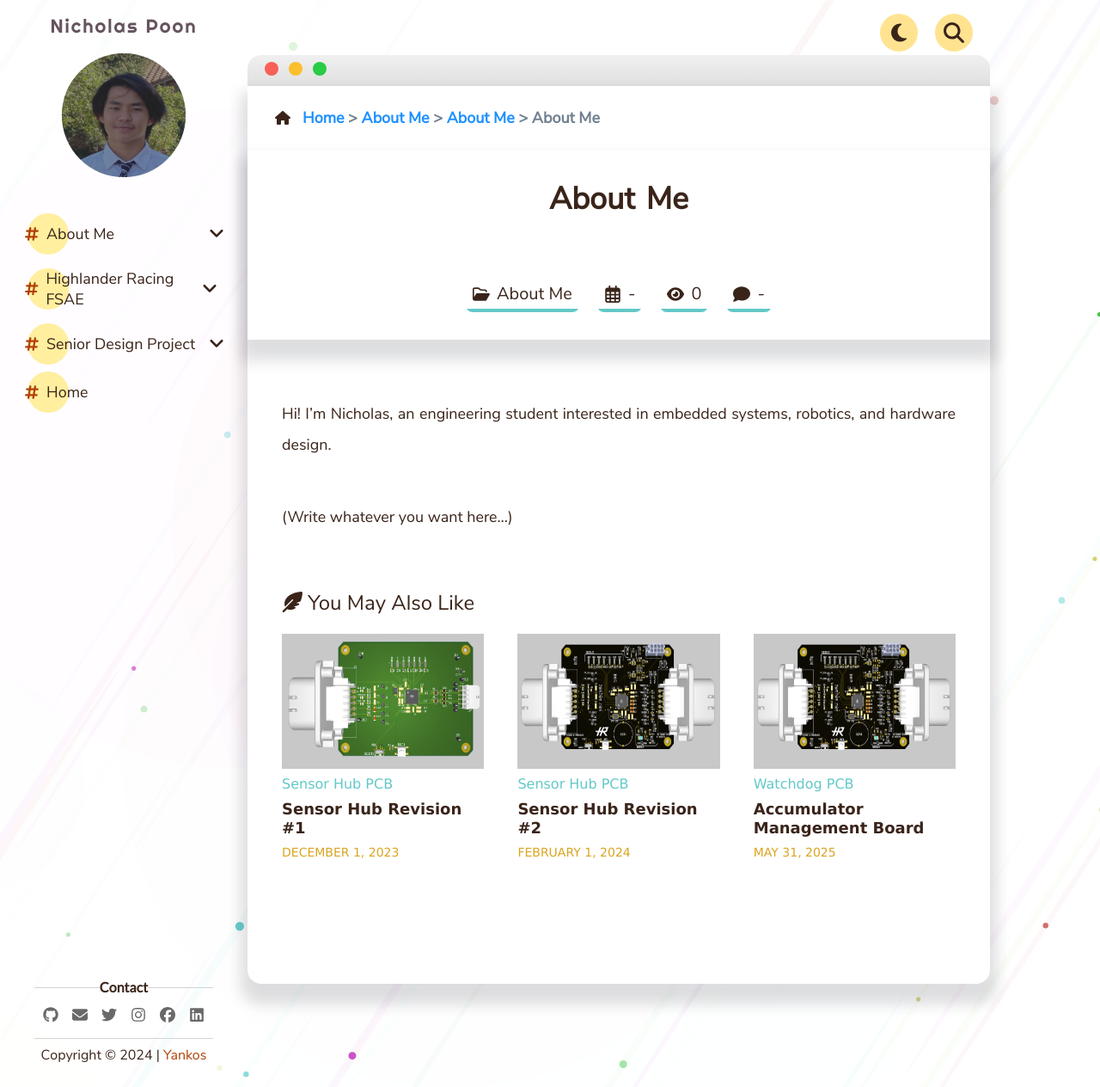
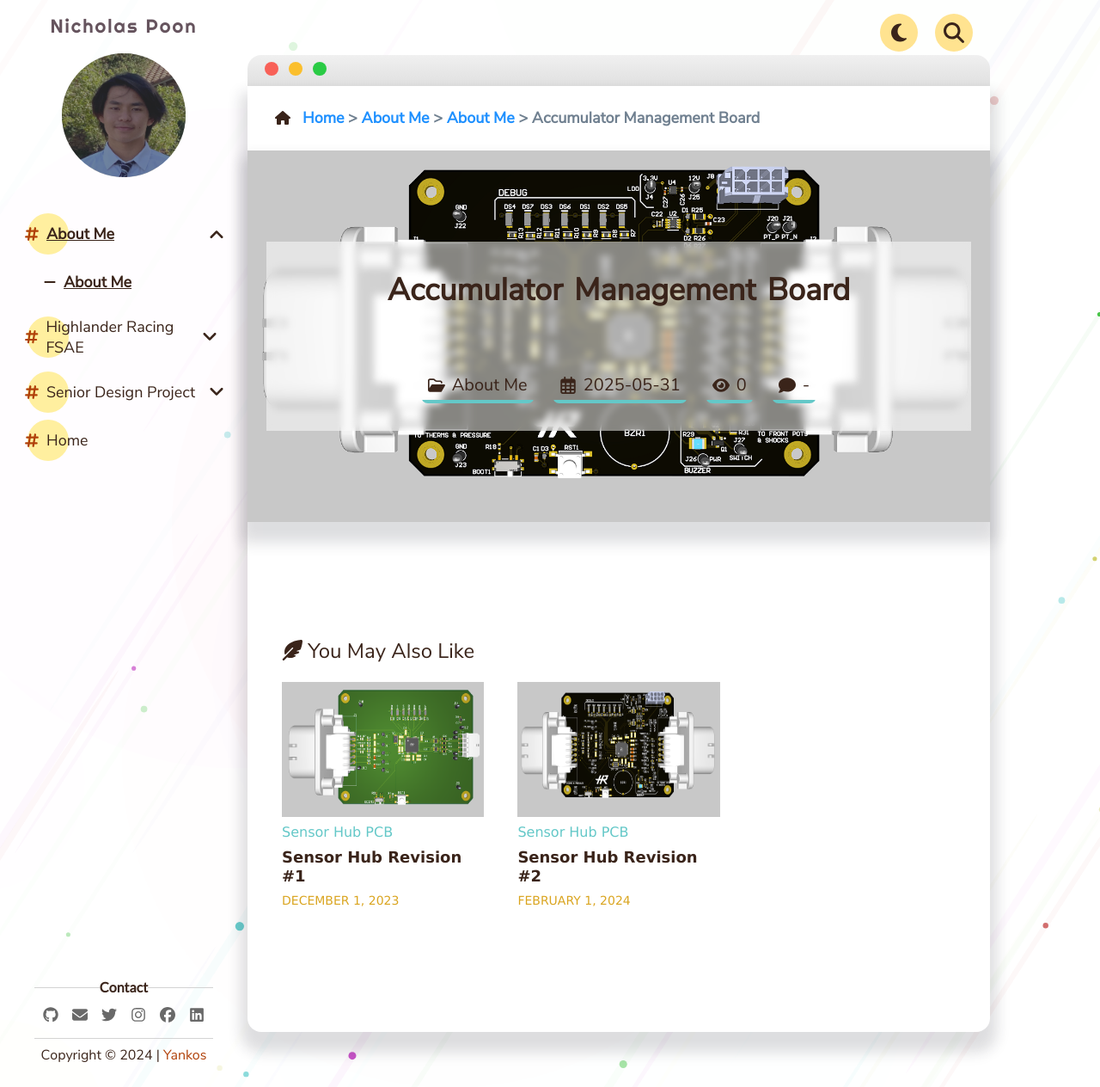
Before and after one commit to NickPoon101/NP-Portfolio, a Jekyll site: the page built from _pages/About Me/About Me/about-me.md, in a window 1280 px wide and 1264 px high. Shown: the whole window at 86% size. Built offline with Jekyll 4.4.1, drawn with Linux system fonts in a browser that asks for light colours; comment, search, counter and statistics services are not loaded.

Commit message:
Update about-me.md

```diff
--- a/_pages/About Me/About Me/about-me.md
+++ b/_pages/About Me/About Me/about-me.md
@@ -1,9 +1,5 @@
 ---
-layout: page
-title: About Me
-permalink: /about-me/
+title: "Accumulator Management Board"
+date: "2025-05-31"
+thumbnail: "/assets/img/SensorHub2_images/PCB_3D.png"
 ---
-
-Hi! I'm Nicholas, an engineering student interested in embedded systems, robotics, and hardware design.
-
-(Write whatever you want here…)
```
